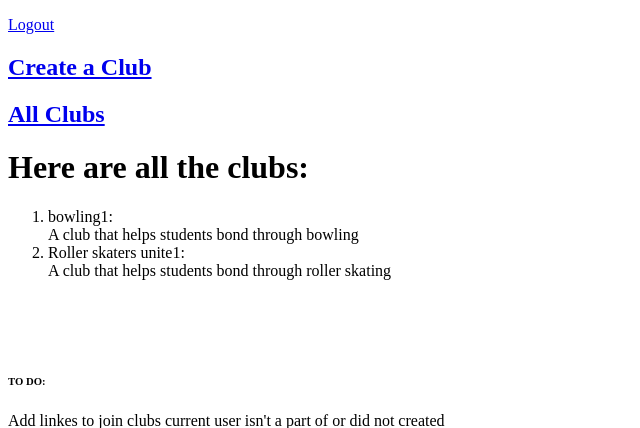
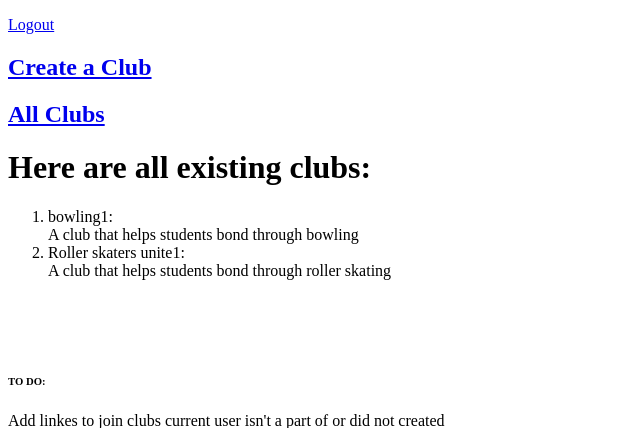
Before and after one commit to tbenis/club-registration, a Rails app: page /clubs in a window 1280 px wide. Shown: the top 428 px of the page, without its empty margins (0-640 px from the left). Run offline with Rails 7, Linux system fonts and the light colour scheme; data comes from the database, SQL or seed files in the repository; style sheets or scripts are compiled from the project's sources.

Commit message:
addedindex  title coditionally for clubs

```diff
--- a/app/helpers/clubs_helper.rb
+++ b/app/helpers/clubs_helper.rb
@@ -1,2 +1,14 @@
 module ClubsHelper
+
+    def show_index_title_conditionally
+
+        if @user
+
+        content_tag(:h1, "Here are all of #{@user.name}'s clubs:", class: "club_index_header")
+
+        else
+            content_tag(:h1, "Here are all existing clubs:", class: "club_index_header")
+
+        end
+    end
 end
--- a/app/views/clubs/index.html.erb
+++ b/app/views/clubs/index.html.erb
@@ -1,4 +1,4 @@
-<h1>Here are all the clubs:</h1>
+    <%= show_index_title_conditionally %>
 
 <ol>
     <% @clubs.each do |c|%>
```
